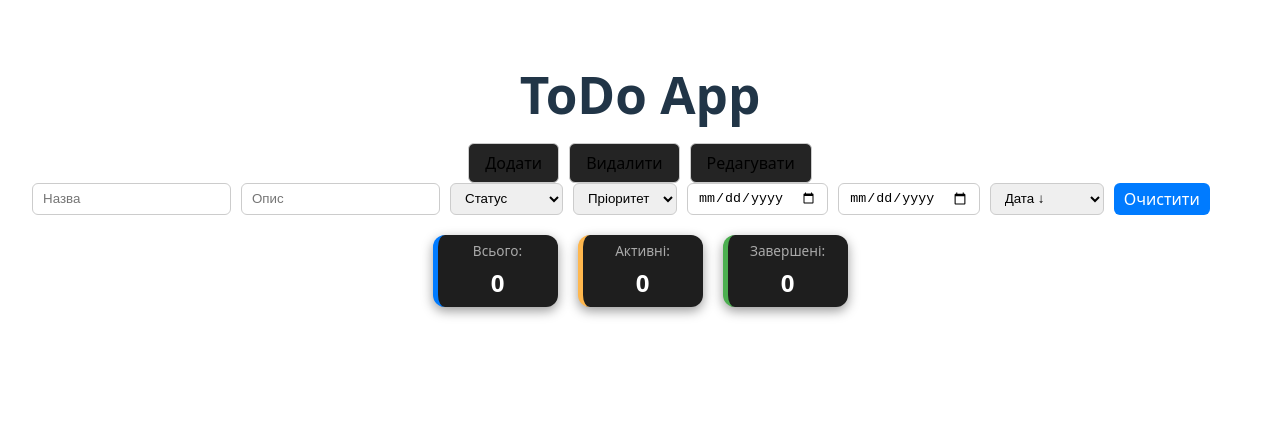
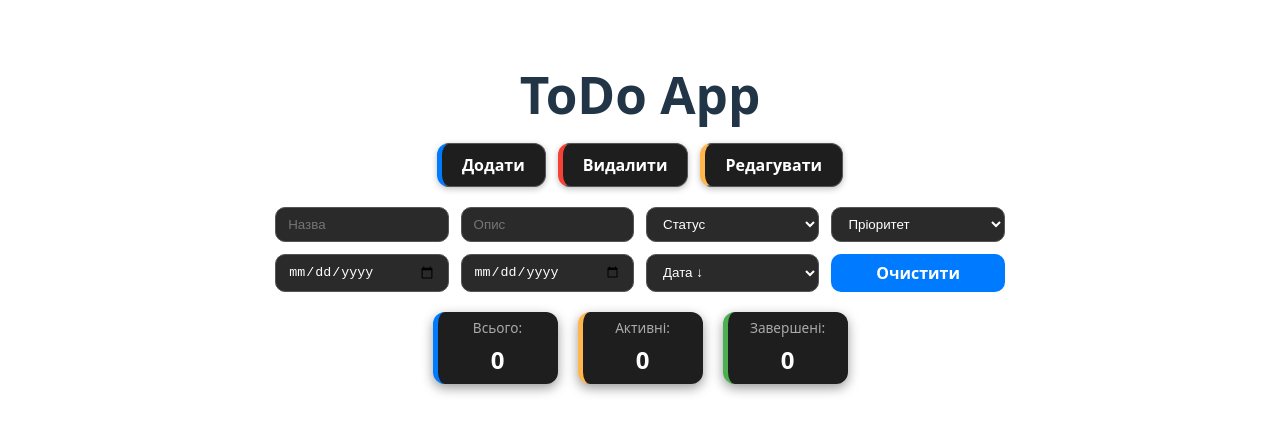
Before and after one commit to SeredaIvan/VueJSLabs2025, a Vue app in the folder lab1/: page / in a window 1280 px wide. Shown: the top 434 px of the page. Built offline with nearby package versions, Linux system fonts and the light colour scheme.

Commit message:
feat: added new styling

```diff
--- a/lab1/src/components/NavButtons.vue
+++ b/lab1/src/components/NavButtons.vue
@@ -19,11 +19,11 @@ function handleToggleEdit() {
 
 <template>
   <div class="nav-buttons">
-    <button @click="handleAddClick" class="btn">Додати</button>
+    <button @click="handleAddClick" class="btn add">Додати</button>
 
     <button
       @click="handleToggleDelete"
-      class="btn"
+      class="btn delete"
       :class="{ active: props.activeDelete }"
     >
       Видалити
@@ -31,7 +31,7 @@ function handleToggleEdit() {
 
     <button
       @click="handleToggleEdit"
-      class="btn"
+      class="btn edit"
       :class="{ active: props.activeEdit }"
     >
       Редагувати
@@ -42,30 +42,45 @@ function handleToggleEdit() {
 <style scoped>
 .nav-buttons {
   display: flex;
-  gap: 10px;
-  align-items: center;
+  gap: 12px;
   justify-content: center;
+  margin-bottom: 20px;
+  flex-wrap: wrap;
 }
 
 .btn {
-  padding: 8px 16px;
-  border: 1px solid #ccc;
-  background: #242424;
-  border-radius: 6px;
+  padding: 10px 20px;
+  border-radius: 12px;
+  border: 1px solid #555;
+  background: #1e1e1e;
+  color: white;
   cursor: pointer;
-  transition: 0.2s;
+  font-weight: 600;
+  transition: all 0.2s ease;
+  box-shadow: 0 2px 6px rgba(0,0,0,0.25);
 }
 
 .btn:hover {
-  background: #f1f1f1;
-  color:#242424;
+  transform: translateY(-2px);
+  box-shadow: 0 4px 12px rgba(0,0,0,0.35);
+  background: #2a2a2a;
+}
+
+.btn.add {
+  border-left: 5px solid #007bff;
+}
+
+.btn.delete {
+  border-left: 5px solid #f44336;
+}
+
+.btn.edit {
+  border-left: 5px solid #ffb74d;
 }
 
 .btn.active {
-  background: #3b82f6;
-  color: white;
-  border-color: #3b82f6;
   transform: scale(0.97);
-  box-shadow: 0 0 5px rgba(59, 130, 246, 0.5);
+  box-shadow: 0 0 8px rgba(255,255,255,0.5);
+  background: #333;
 }
 </style>
--- a/lab1/src/components/TaskFilter.vue
+++ b/lab1/src/components/TaskFilter.vue
@@ -63,6 +63,7 @@ function clearFilters() {
 </script>
 
 <template>
+  <div class="filters-block">
     <div class="filters">
       <input v-model="localFilters.title" placeholder="Назва" />
       <input v-model="localFilters.description" placeholder="Опис" />
@@ -92,30 +93,62 @@ function clearFilters() {
 
       <button @click="clearFilters">Очистити</button>
     </div>
+  </div>
 </template>
 
 <style scoped>
+.filters-block{
+  margin: 20px 0 20px 0;
+  width: 100%;
+  display: flex;
+  align-items: center;
+  justify-content: center;
+}
 .filters {
-  display: flex;
-  flex-wrap: wrap;
-  gap: 10px;
-  margin-bottom: 20px;
+  display: grid;
+  grid-template-columns: repeat(4, 1fr);
+  gap: 12px;
+  width: 60%;
 }
+
 .filters input,
 .filters select {
-  padding: 5px 10px;
-  border-radius: 6px;
-  border: 1px solid #ccc;
+  padding: 8px 12px;
+  border-radius: 10px;
+  border: 1px solid #555;
+  background: #2a2a2a;
+  color: white;
+  outline: none;
+  transition: 0.2s;
+  width: 100%;
+  box-sizing: border-box;
 }
+
+.filters input:focus,
+.filters select:focus {
+  border-color: #007bff;
+  box-shadow: 0 0 6px rgba(0, 123, 255, 0.6);
+}
+
 button {
-  padding: 5px 10px;
+  padding: 8px 16px;
   border: none;
   background: #007bff;
   color: white;
-  border-radius: 6px;
+  border-radius: 10px;
   cursor: pointer;
+  font-weight: 600;
+  transition: 0.2s;
 }
+
 button:hover {
-  background: #0056b3;
+  background: #005ce6;
+  transform: translateY(-2px);
+  box-shadow: 0 4px 12px rgba(0, 0, 0, 0.35);
+}
+
+.filters select option {
+  background: #333;
+  color: white;
 }
 </style>
```
Lines whose indentation alone changed are shown as unchanged.
